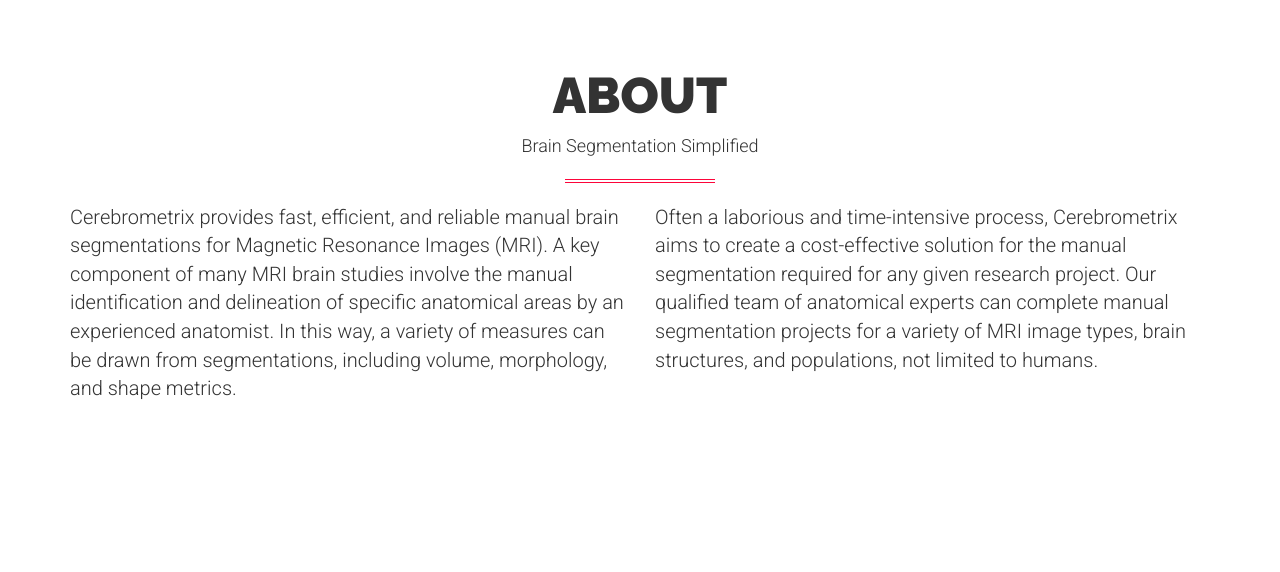
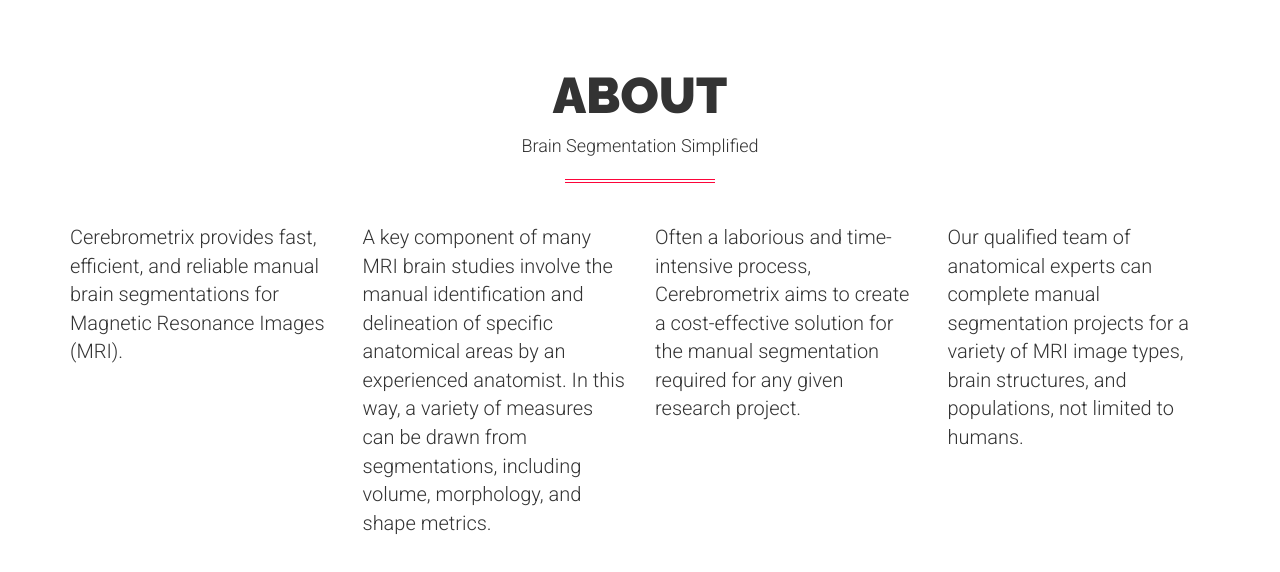
Before and after one commit to christophszcz/cerebrometrix, a plain HTML site: page index.html in a window 1280 px wide. Shown: the part 722-1294 px from the top of the page. Drawn offline with nearby package versions, Linux system fonts and the light colour scheme; files whose address does not match are found by name.

Commit message:
Spaced out about description

```diff
--- a/css/style.css
+++ b/css/style.css
@@ -154,6 +154,10 @@
 }
 
 /* About */
+
+.about-description {
+  margin-top: 100px;
+}
 
 section.about-section{
   min-height: 700px;
--- a/index.html
+++ b/index.html
@@ -80,13 +80,25 @@
             <p class="subtitle-text">Brain Segmentation Simplified</p>
             <hr class="horizontal">
           </div>
-          <div class="row">
-            <div class="col-md-6">
-              <p class="description-text">Cerebrometrix provides fast, efficient, and reliable manual brain segmentations for Magnetic Resonance Images (MRI).  A key component of many MRI brain studies involve the manual identification and delineation of specific anatomical areas by an experienced anatomist.  In this way, a variety of measures can be drawn from segmentations, including volume, morphology, and shape metrics.</p>
+          <div class="about-description row">
+            <div class="col-md-3">
+              <p class="description-text">
+                Cerebrometrix provides fast, efficient, and reliable manual brain segmentations for Magnetic Resonance Images (MRI).
+              </p>
             </div>
-            <div class="col-md-6">
+            <div class="col-md-3">
               <p class="description-text">
-                Often a laborious and time-intensive process, Cerebrometrix aims to create a cost-effective solution for the manual segmentation required for any given research project.  Our qualified team of anatomical experts can complete manual segmentation projects for a variety of MRI image types, brain structures, and populations, not limited to humans.
+                A key component of many MRI brain studies involve the manual identification and delineation of specific anatomical areas by an experienced anatomist.  In this way, a variety of measures can be drawn from segmentations, including volume, morphology, and shape metrics.
+              </p>
+            </div>
+            <div class="col-md-3">
+              <p class="description-text">
+                Often a laborious and time-intensive process, Cerebrometrix aims to create a cost-effective solution for the manual segmentation required for any given research project.
+              </p>
+            </div>
+            <div class="col-md-3">
+              <p class="description-text">
+                Our qualified team of anatomical experts can complete manual segmentation projects for a variety of MRI image types, brain structures, and populations, not limited to humans.
               </p>
             </div>
           </div>
```
